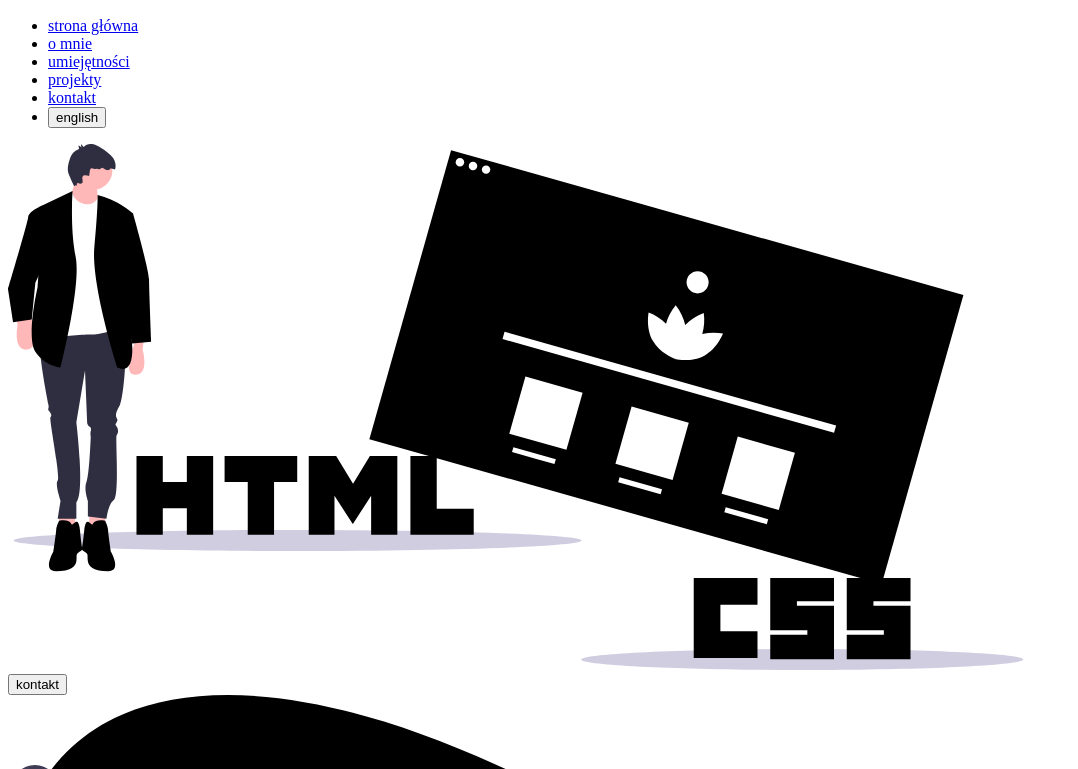
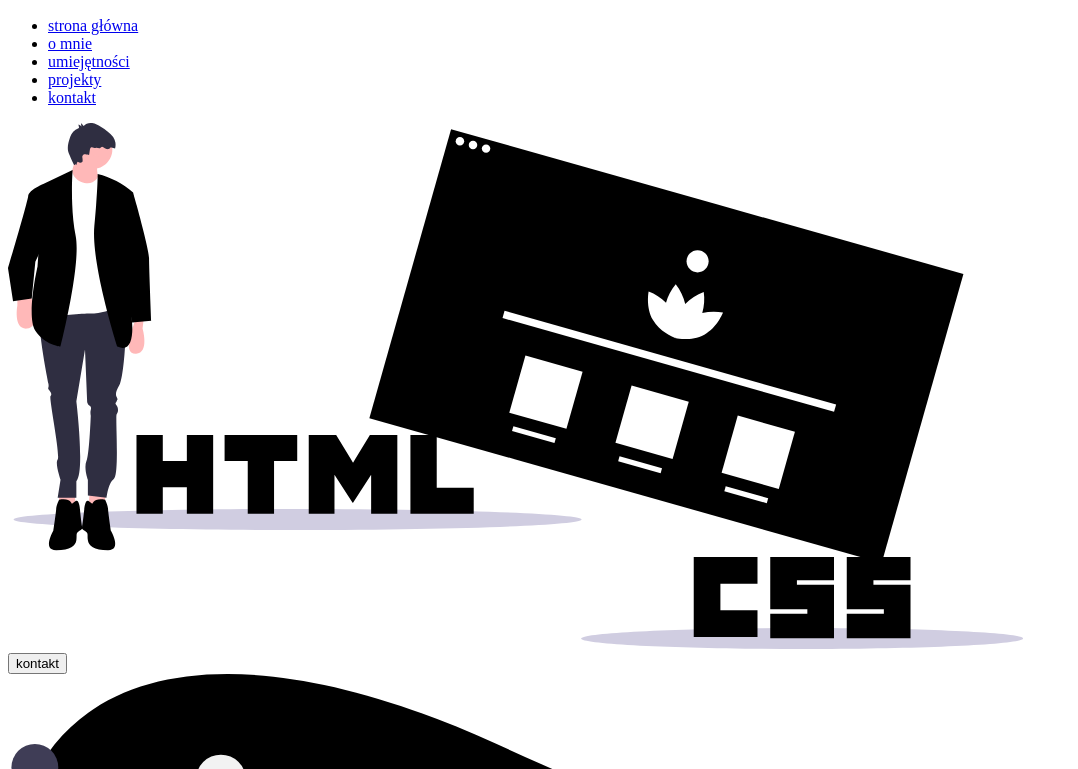
Before and after one commit to JimIsDope/Projekt_Technologie_Internetowe, a website built with webpack: page src/index.html in a window 1280 px wide. Both pictures are taken after a click on the link "strona główna". Shown: the part 50-819 px from the top of the page, without its empty margins (0-1078 px from the left). Built offline with nearby package versions, Linux system fonts and the light colour scheme; files whose address does not match are found by name.

Commit message:
Added some fixes

```diff
--- a/src/index.html
+++ b/src/index.html
@@ -6,7 +6,7 @@
       name="viewport"
       content="width=device-width, initial-scale=1.0,maximum-scale=1"
     />
-    <title>Technologie internetowe</title>
+    <title>Portfolio - S.K</title>
     <link
       href="https://fonts.googleapis.com/css?family=Montserrat&display=swap"
       rel="stylesheet"
@@ -15,7 +15,7 @@
 
   <body>
     <script src="https://use.fontawesome.com/7ac1821d4e.js"></script>
-    <nav id="top" class="nav">
+    <nav id="main-site" class="nav">
       <h1>logo</h1>
       <ul class="nav__items">
         <li><a id="top-anchor" href="#top">strona główna</a></li>
@@ -23,9 +23,6 @@
         <li><a id="skills-anchor" href="#skills">umiejętności</a></li>
         <li><a id="projects-anchor" href="#projects">projekty</a></li>
         <li><a id="contact-anchor" href="#contact">kontakt</a></li>
-        <li>
-          <button class="button-language">english</button>
-        </li>
       </ul>
       <div class="hamburger">
         <div class="hamburger__line"></div>
--- a/src/js/App.js
+++ b/src/js/App.js
@@ -1,6 +1,5 @@
 import { formAnimation } from "./FormAnimation";
 import { navItemsSlide } from "./NavItemsSlide";
-import { changeLanguage } from "./ChangeLanguage";
 import { scrollPage } from "./ScrollPage";
 import { gsapAnimation } from "./GsapAnimations";
 import { stickyNavbar } from "./StickyNavbar";
@@ -9,7 +8,6 @@ const App = () => {
   stickyNavbar();
   gsapAnimation();
   navItemsSlide();
-  changeLanguage();
   formAnimation();
   scrollPage();
 };
--- a/src/js/scrollPage.js
+++ b/src/js/scrollPage.js
@@ -3,7 +3,7 @@ window.jQuery = $;
 window.$ = $;
 
 export const backtoNav = (navid) => {
-  var navTag = $(`nav[id="${anchorId}"]`);
+  var navTag = $(`nav[id="${navid}"]`);
   var bodyHTML = $("html,body");
   bodyHTML.animate({ scrollTop: navTag.offset().top }, "slow");
 };
@@ -13,7 +13,7 @@ export const scrollPage = (anchorId) => {
   bodyHTML.animate({ scrollTop: divTag.offset().top }, "slow");
 };
 $("#top-anchor").click(function () {
-  scrollPage("top");
+  backtoNav("main-site");
 });
 $("#about-anchor").click(function () {
   scrollPage("about");
--- a/src/style/_navigation.scss
+++ b/src/style/_navigation.scss
@@ -53,7 +53,6 @@
       }
       &:last-child {
         margin-right: 0px;
-        padding: 0;
       }
 
       &:hover {
```
